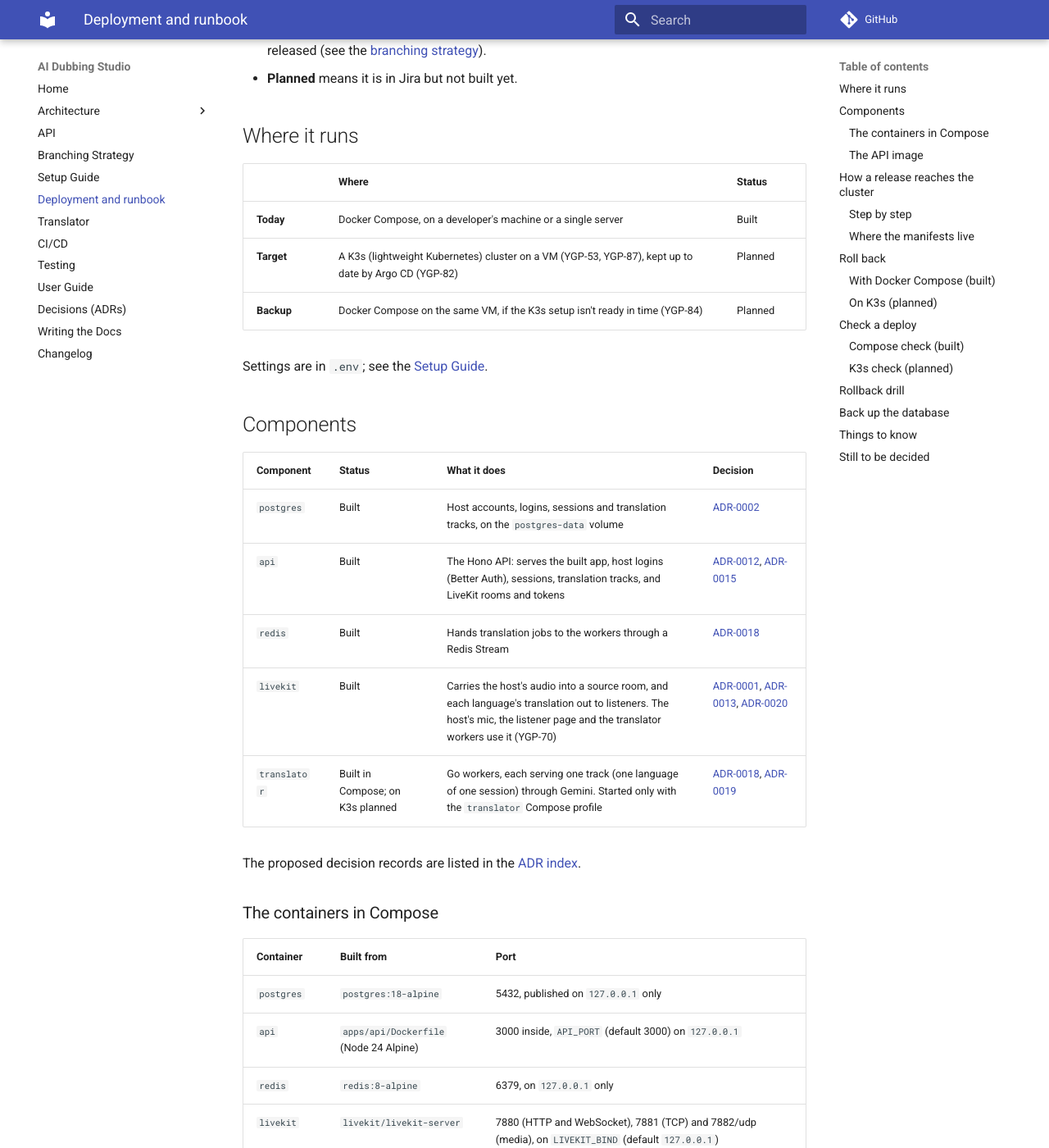
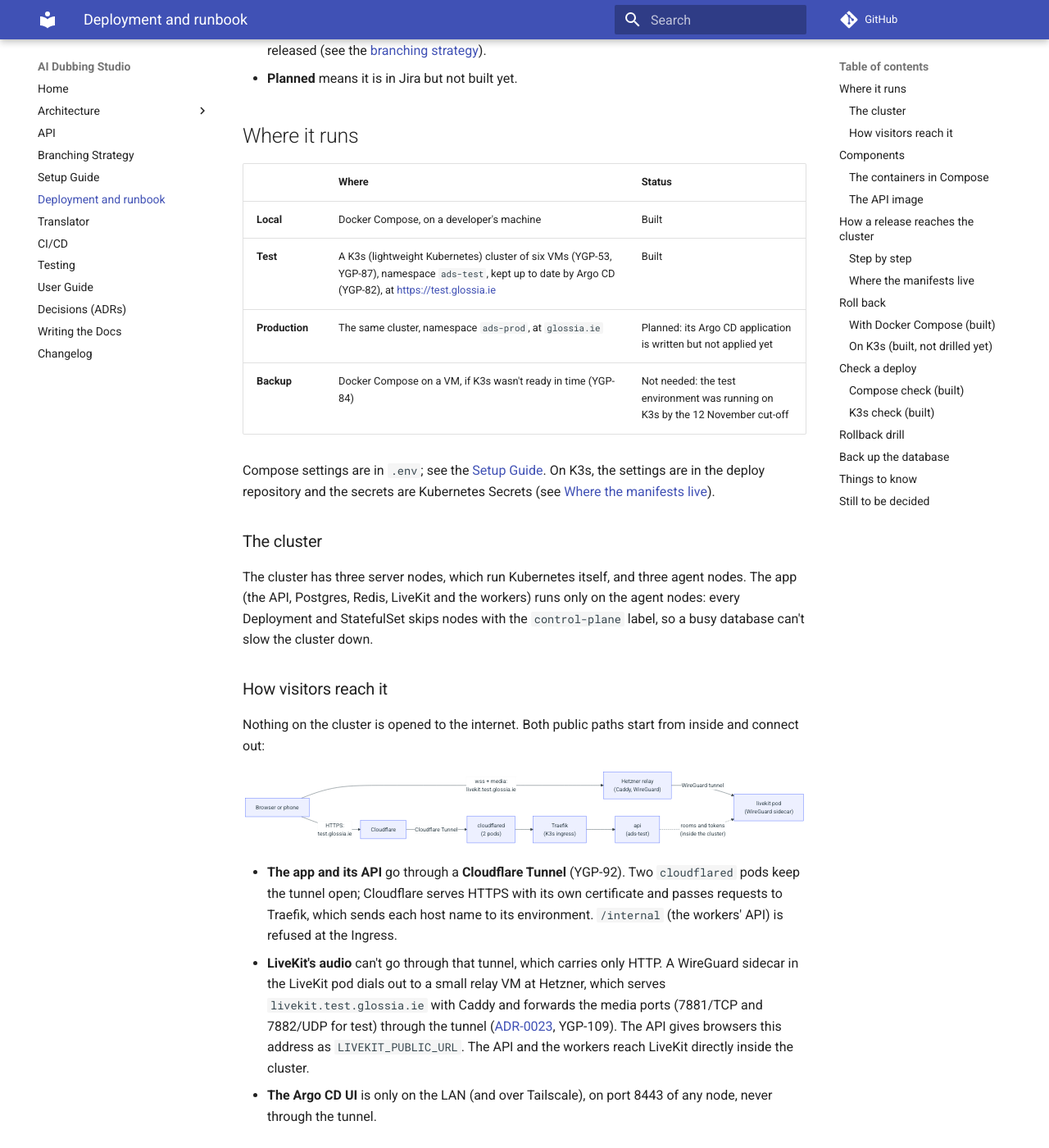
Before and after one commit to WH1TE-SHAD0W/ai-dubbing-studio, an MkDocs documentation site: the page built from docs/deployment.md, in a window 1280 px wide and 1400 px high, scrolled down 249 px. Shown: the whole window at 82% size. Built offline with MkDocs 1.6.1 and Material for MkDocs 9.7.7, drawn with Linux system fonts in a browser that asks for light colours; comment, search, counter and statistics services are not loaded; some of the changed text lies outside the part shown.

Commit message:
docs: deployment and CI/CD pages match what runs on K3s (YGP-83)
The test environment on K3s, Argo CD and Image Updater are built, so the
Deployment page marks them built and adds how the cluster is laid out and
how visitors reach it (Cloudflare Tunnel, Hetzner relay for LiveKit).
Rolling back on K3s now pauses Image Updater first, and "Still to be
decided" is down to the worker pool. The CI/CD page: the checks on testing
are required, the Security scan passes, and a new section follows an image
from Docker Hub to the cluster.

Co-Authored-By: Claude Opus 5.5 <noreply@anthropic.com>

````diff
--- a/docs/deployment.md
+++ b/docs/deployment.md
@@ -14,11 +14,52 @@ is still planned, so each part says which:
 
 | | Where | Status |
 |---|---|---|
-| **Today** | Docker Compose, on a developer's machine or a single server | Built |
-| **Target** | A K3s (lightweight Kubernetes) cluster on a VM (YGP-53, YGP-87), kept up to date by Argo CD (YGP-82) | Planned |
-| **Backup** | Docker Compose on the same VM, if the K3s setup isn't ready in time (YGP-84) | Planned |
+| **Local** | Docker Compose, on a developer's machine | Built |
+| **Test** | A K3s (lightweight Kubernetes) cluster of six VMs (YGP-53, YGP-87), namespace `ads-test`, kept up to date by Argo CD (YGP-82), at <https://test.glossia.ie> | Built |
+| **Production** | The same cluster, namespace `ads-prod`, at `glossia.ie` | Planned: its Argo CD application is written but not applied yet |
+| **Backup** | Docker Compose on a VM, if K3s wasn't ready in time (YGP-84) | Not needed: the test environment was running on K3s by the 12 November cut-off |
 
-Settings are in `.env`; see the [Setup Guide](setup-guide.md#settings-env).
+Compose settings are in `.env`; see the
+[Setup Guide](setup-guide.md#settings-env). On K3s, the settings are in the
+deploy repository and the secrets are Kubernetes Secrets (see
+[Where the manifests live](#where-the-manifests-live)).
+
+### The cluster
+
+The cluster has three server nodes, which run Kubernetes itself, and three
+agent nodes. The app (the API, Postgres, Redis, LiveKit and the workers) runs
+only on the agent nodes: every Deployment and StatefulSet skips nodes with the
+`control-plane` label, so a busy database can't slow the cluster down.
+
+### How visitors reach it
+
+Nothing on the cluster is opened to the internet. Both public paths start
+from inside and connect out:
+
+```mermaid
+flowchart LR
+    browser["Browser or phone"] -- "HTTPS:<br>test.glossia.ie" --> cf["Cloudflare"]
+    cf -- "Cloudflare Tunnel" --> cfd["cloudflared<br>(2 pods)"]
+    cfd --> traefik["Traefik<br>(K3s ingress)"]
+    traefik --> api["api<br>(ads-test)"]
+    browser -- "wss + media:<br>livekit.test.glossia.ie" --> relay["Hetzner relay<br>(Caddy, WireGuard)"]
+    relay -- "WireGuard tunnel" --> lk["livekit pod<br>(WireGuard sidecar)"]
+    api -. "rooms and tokens<br>(inside the cluster)" .-> lk
+```
+
+- **The app and its API** go through a **Cloudflare Tunnel** (YGP-92). Two
+  `cloudflared` pods keep the tunnel open; Cloudflare serves HTTPS with its own
+  certificate and passes requests to Traefik, which sends each host name to its
+  environment. `/internal` (the workers' API) is refused at the Ingress.
+- **LiveKit's audio** can't go through that tunnel, which carries only HTTP. A
+  WireGuard sidecar in the LiveKit pod dials out to a small relay VM at Hetzner,
+  which serves `livekit.test.glossia.ie` with Caddy and forwards the media ports
+  (7881/TCP and 7882/UDP for test) through the tunnel
+  ([ADR-0023](https://wh1te-shad0w.github.io/ai-dubbing-studio/adr/0023-livekit-public-endpoint/), YGP-109). The API gives
+  browsers this address as `LIVEKIT_PUBLIC_URL`. The API and the workers reach
+  LiveKit directly inside the cluster.
+- **The Argo CD UI** is only on the LAN (and over Tailscale), on port 8443 of
+  any node, never through the tunnel.
 
 ## Components
 
@@ -28,7 +69,7 @@ Settings are in `.env`; see the [Setup Guide](setup-guide.md#settings-env).
 | `api` | Built | The Hono API: serves the built app, host logins (Better Auth), sessions, translation tracks, and LiveKit rooms and tokens | [ADR-0012](adr/0012-serving-pwa-bundle.md), [ADR-0015](adr/0015-auth-library.md) |
 | `redis` | Built | Hands translation jobs to the workers through a Redis Stream | [ADR-0018](adr/0018-autoscaling-architecture-of-translation-container.md) |
 | `livekit` | Built | Carries the host's audio into a source room, and each language's translation out to listeners. The host's mic, the listener page and the translator workers use it (YGP-70) | [ADR-0001](adr/0001-audio-fan-out.md), [ADR-0013](adr/0013-sfu-client.md), [ADR-0020](adr/0020-input-audio-stream.md) |
-| `translator` | Built in Compose; on K3s planned | Go workers, each serving one track (one language of one session) through Gemini. Started only with the `translator` Compose profile | [ADR-0018](adr/0018-autoscaling-architecture-of-translation-container.md), [ADR-0019](adr/0019-translation-worker-runtime.md) |
+| `translator` | Built (Compose and K3s) | Go workers, each serving one track (one language of one session) through Gemini. Started only with the `translator` Compose profile | [ADR-0018](adr/0018-autoscaling-architecture-of-translation-container.md), [ADR-0019](adr/0019-translation-worker-runtime.md) |
 
 The proposed decision records are listed in the [ADR index](adr/index.md).
 
@@ -69,16 +110,16 @@ It builds in two stages:
 ## How a release reaches the cluster
 
 Git says what should run, and Argo CD makes the cluster match it. Nobody
-deploys to the cluster by hand. The image half is built; the cluster half
-waits on Argo CD (YGP-82).
+deploys to the cluster by hand.
 
 ```mermaid
 flowchart LR
     pr["PR: development → testing<br>(checks + approval)"] --> merge["Merge into testing"]
     merge --> build["Images workflow<br>(YGP-52)"]
     build --> hub["Docker Hub:<br>testing + commit SHA"]
-    git["Deploy repo:<br>overlays/test (YGP-81)"] --> argo["Argo CD<br>(YGP-82, planned)"]
-    hub --> argo
+    hub --> iu["Argo CD Image Updater<br>(checks every 15 min)"]
+    git["Deploy repo:<br>overlays/test (YGP-81)"] --> argo["Argo CD<br>(YGP-82)"]
+    iu --> argo
     argo --> test["Test environment<br>(namespace ads-test)"]
 ```
 
@@ -89,11 +130,13 @@ flowchart LR
 | 1. Open a pull request from `development` into `testing`, listing what's being promoted. | Built | The pull request |
 | 2. The checks run: [code checks](ci-cd.md#code-checks), [image build](ci-cd.md#image-build), the docs checks and the security scan (YGP-78). Another team member approves. | Built | The **Checks** tab of the pull request |
 | 3. Merge. The Images workflow builds the API and worker images and pushes each to Docker Hub as `testing` and as the full commit SHA. | Built | **Actions → Images** for the merge commit, then the image's **Tags** page on Docker Hub |
-| 4. Argo CD notices the new image and updates the `ads-test` namespace to it. | Planned | The test application shows **Synced** and **Healthy** in Argo CD |
-| 5. [Check the deploy](#check-a-deploy). | Planned | See below |
+| 4. Within about 15 minutes, Argo CD Image Updater sees that `testing` points to a new image, and sets that image's digest on the `ads-test` application. Argo CD then rolls the pods onto it. | Built | The Image Updater log shows `images_updated`; the test application shows **Synced** and **Healthy** in Argo CD |
+| 5. [Check the deploy](#check-a-deploy). | Built | See below |
 
-Production works the same way, from `testing` into `main`, with the `prod`
-tag and the `ads-prod` namespace.
+Production (planned) will come from `main` into the `ads-prod` namespace, but
+each release is pinned to its commit SHA by a reviewed pull request in the
+deploy repository, not picked up automatically
+([ADR-0021](adr/0021-how-we-deploy.md)).
 
 | Branch | Image tag | Namespace |
 |---|---|---|
@@ -110,18 +153,19 @@ live in their own repository,
 [ai-dubbing-studio-deploy](https://github.com/jamiemccourt800/ai-dubbing-studio-deploy):
 a Kustomize `base` plus one overlay per environment (`overlays/test`,
 `overlays/prod`), which sets the namespace, the image tag and the host name.
-Its README covers the Secrets to create on the cluster and how to try it
-locally.
+Its README covers the Secrets to create on the cluster, Argo CD, Image
+Updater, the Cloudflare Tunnel, the LiveKit relay, and how to try it locally.
 
 The manifests are kept apart from the code, as Argo CD recommends. Changing
 what runs never triggers this repository's CI, and the deploy repository's
-history is a log of what ran when. Neither repository holds any secrets.
+history is a log of what ran when. Neither repository holds any secrets: they
+are Kubernetes Secrets, created by hand on the cluster.
 
-**Still open:** how Argo CD picks up a new image. With the moving `testing` tag
-the manifests never change, so Argo CD needs Argo CD Image Updater or a restart
-to notice it. The other way is for CI to write each commit SHA into the
-overlay. [ADR-0021](adr/0021-how-we-deploy.md) records the choice once YGP-82
-makes it. Rolling back works either way (below).
+**How a new image is picked up** ([ADR-0021](adr/0021-how-we-deploy.md)): with
+the moving `testing` tag the manifests never change, so Argo CD Image Updater
+watches Docker Hub and sets the new image's digest on the `ads-test`
+application. It checks every 15 minutes and logs in with a read-only Docker Hub
+token, because Docker Hub limits how often a cluster may pull without one.
 
 ## Roll back
 
@@ -143,11 +187,21 @@ The database is not rolled back. The API only ever adds tables and columns, so
 older code still runs against them. To undo data changes too, restore the
 backup taken before the update.
 
-### On K3s (planned)
+### On K3s (built, not drilled yet)
 
 Three ways back, from the normal one to the emergency one. Whichever you use,
 [check the deploy](#check-a-deploy) afterwards and tell the team what was
 rolled back and why.
+
+**For ways 2 and 3, pause Image Updater first.** A digest it set on the
+application wins over the tag in Git, and it would move the environment back
+onto the newest `testing` image within 15 minutes. Pause it, roll back, and
+start it again once the fix is released:
+
+```bash
+kubectl -n argocd scale deploy/argocd-image-updater-controller --replicas=0   # pause
+kubectl -n argocd scale deploy/argocd-image-updater-controller --replicas=1   # resume
+```
 
 **1. Revert in Git (the normal way).** Use it when there's time for a build
 (a few minutes).
@@ -162,8 +216,8 @@ rolled back and why.
     git push -u origin revert/YGP-XX-what
     ```
 
-3. Once it merges, new images are built from the reverted code and Argo CD
-   syncs them, as for any release.
+3. Once it merges, new images are built from the reverted code, and Image
+   Updater and Argo CD roll them out, as for any release.
 
 The fix then goes through `development` as usual.
 
@@ -192,7 +246,7 @@ a pull request would take too long.
 
 1. Turn off automatic sync for the application. Argo CD won't roll back while
    it's on, and would sync the bad version again anyway.
-2. In the Argo CD UI, open the application, then **History and rollback**, and
+2. In the Argo CD UI (`https://<any node's LAN address>:8443`), open the application, then **History and rollback**, and
    roll back to the last sync that worked. The CLI does the same:
    `argocd app rollback <application> <history ID>`.
 3. Then do way 1 or 2 so Git matches the cluster, and turn automatic sync back
@@ -218,19 +272,19 @@ After every deploy or rollback.
 3. The app opens in a browser and a host can log in.
 4. `docker compose logs api` shows no errors since the start.
 
-### K3s check (planned)
+### K3s check (built)
 
 ```bash
 kubectl -n ads-test rollout status deploy/api    # waits until the new pods are ready
-kubectl -n ads-test get pods                     # every pod Running, READY 1/1
+kubectl -n ads-test get pods                     # every pod Running and ready (livekit 2/2, with its sidecar)
 kubectl -n ads-test get deploy api -o jsonpath='{.spec.template.spec.containers[0].image}'
 kubectl -n argocd get applications               # SYNC STATUS Synced, HEALTH Healthy
 kubectl -n ads-test logs deploy/api --since=10m  # no errors since the update
 ```
 
-1. The image shown is the one you meant: `testing` or the pinned SHA.
-2. `/health` and `/ready` answer `{"status":"ok"}` at the test environment's
-   address (the Ingress host in `overlays/test`).
+1. The image shown is the one you meant: the newest `testing` digest, or the
+   pinned SHA.
+2. `https://test.glossia.ie/health` and `/ready` answer `{"status":"ok"}`.
 3. The app opens in a browser and a host can log in.
 
 A new pod only gets traffic once its readiness check (`/ready`) passes, so the
@@ -241,9 +295,9 @@ old pods keep serving until then.
 YGP-83 asks for a rollback to be tried once on the test environment, so the
 steps are known to work before they're needed.
 
-**Status: not tried yet.** On 10 November the K3s cluster had six nodes ready,
-but Argo CD (YGP-82) and the `ads-test` namespace weren't set up yet, so there
-was nothing to roll back. This section is filled in once they are.
+**Status: not tried yet.** Argo CD and the `ads-test` environment have been
+running since 12 November, so the drill can now be done; this section is
+filled in when it is.
 
 The drill:
 
@@ -272,15 +326,23 @@ docker compose exec postgres pg_dump -U dubbing dubbing > backup.sql
 Use the `POSTGRES_USER` and `POSTGRES_DB` from `.env` if they differ.
 `docker compose down -v` deletes the volume, so never use `-v` on a server.
 
+On K3s, the database is on a volume on the node's disk. To save a copy:
+
+```bash
+kubectl -n ads-test exec postgres-0 -- pg_dump -U dubbing dubbing > backup.sql
+```
+
 ## Things to know
 
-- **HTTPS is not included.** The microphone only works in a secure context, so on
-  a server put your own HTTPS reverse proxy (for example Caddy or nginx) in front
-  of the `api` container. Then set `BETTER_AUTH_URL` to the https address, so the
-  login cookie is `Secure`.
+- **HTTPS:** the microphone only works in a secure context. On K3s, Cloudflare
+  serves HTTPS (see [How visitors reach it](#how-visitors-reach-it)). Compose
+  doesn't include it, so on a server put your own HTTPS reverse proxy (for
+  example Caddy or nginx) in front of the `api` container. Either way, set
+  `BETTER_AUTH_URL` to the https address, so the login cookie is `Secure`.
 - **List any proxy in `TRUSTED_PROXIES`**, so rate limits see each client's real
   IP. Without it, every visitor seems to come from the proxy and they all share
-  one limit of 5 logins a minute. On K3s this means the ingress (planned).
+  one limit of 5 logins a minute. On K3s it is the pod network (`10.42.0.0/16`),
+  where Traefik runs.
 - **Both ports are published on `127.0.0.1` only**, so only that machine (and a
   reverse proxy on it) can reach them.
 - **Secrets stay in `.env`**, which is git-ignored: the Postgres password and
@@ -295,10 +357,10 @@ Use the `POSTGRES_USER` and `POSTGRES_DB` from `.env` if they differ.
 
 ## Still to be decided
 
-- **How we deploy:** the decision record for K3s, Argo CD and the Compose
-  backup (YGP-80).
-- **How Argo CD picks up a new image:** the manifests could pin each image's
-  commit SHA (CI commits the change), or follow the `testing` and `prod` tags.
-- **The worker pool's size and limits** (ADR-0018 follow-up).
-- **How secrets get into the cluster.**
-- **HTTPS and the public address** for the VM (YGP-53).
+- **The worker pool's size and limits** (ADR-0018 follow-up). The test
+  environment runs a fixed pool of two workers for now.
+
+Decided since this page was first written: how we deploy and how a new image
+reaches the cluster ([ADR-0021](adr/0021-how-we-deploy.md)), secrets (created
+by hand on the cluster), and HTTPS and the public address (the Cloudflare
+Tunnel, and the LiveKit relay in [ADR-0023](https://wh1te-shad0w.github.io/ai-dubbing-studio/adr/0023-livekit-public-endpoint/)).
````
Also changed, not shown: docs/changelog.md (+7 -0 lines), docs/ci-cd.md (+20 -3 lines).
